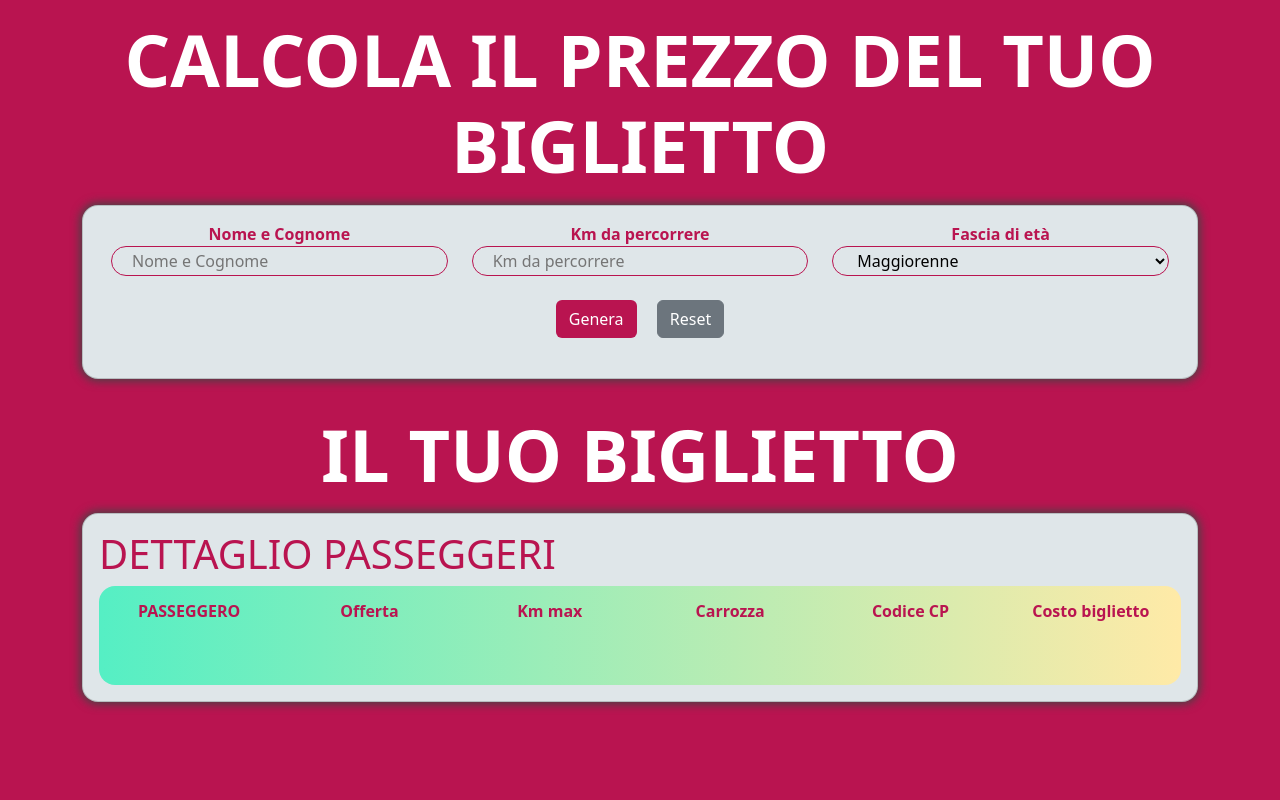
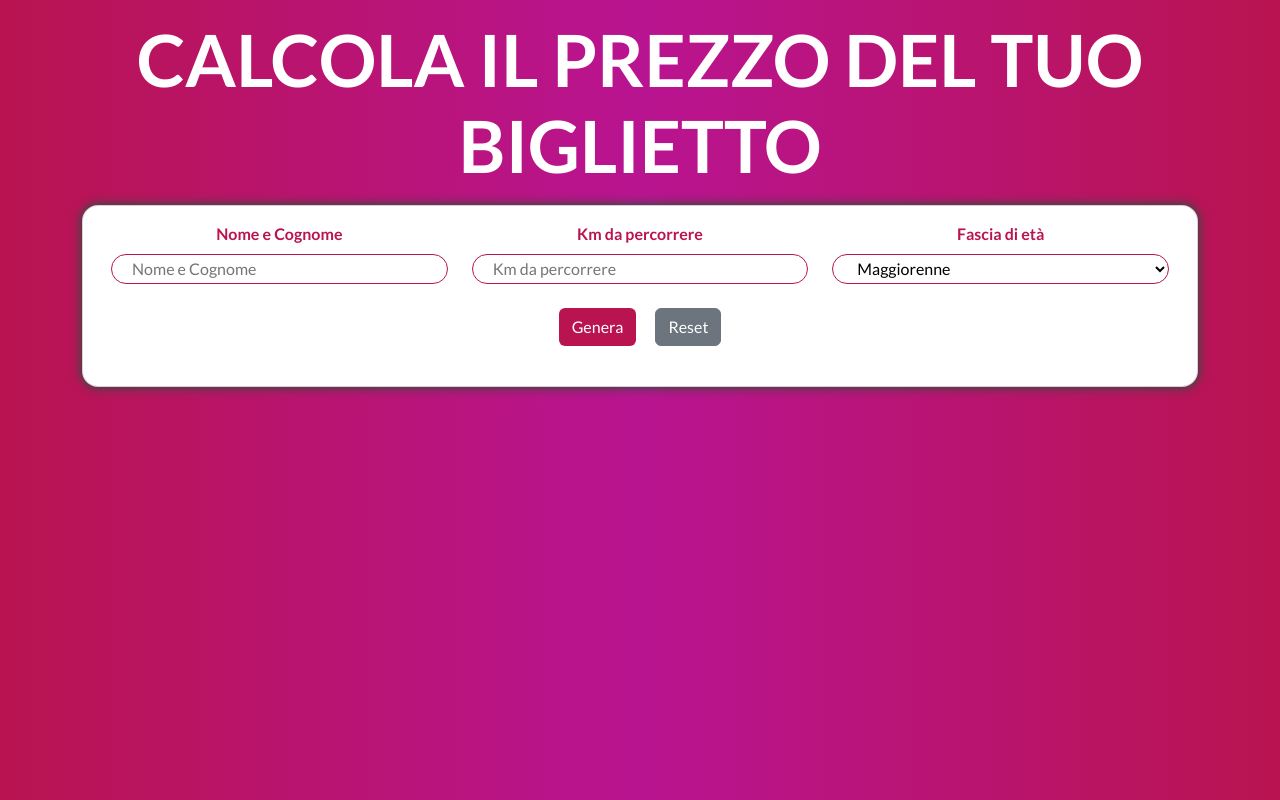
Before and after one commit to mattiavolpe/js-biglietto-treno-form, a plain HTML site: page index.html in a window 1280 px wide. Drawn offline with nearby package versions, Linux system fonts and the light colour scheme.

Commit message:
CHANGE Breakpoints + ADD more styling

```diff
--- a/assets/css/style.css
+++ b/assets/css/style.css
@@ -1,14 +1,29 @@
-body,
-#generate {
-  background-color: #b91450;
+body {
+  font-family: 'Lato', sans-serif;
+  background: #b91450;
+  background: linear-gradient(180deg, #b91450 0%, #b91491 50%, #b91450 100%);
 }
 
 section h1 {
   margin-top: 1rem;
 }
 
-input, select {
-  background-color: #dfe6e9;
+#generate {
+  background-color: #b91450;
+}
+
+#generate:focus-visible {
+  background-color: #a90440;
+  box-shadow: 0 0 0 0.25rem #e94480;
+}
+
+label {
+  margin-bottom: 0.5rem;
+}
+
+input,
+select {
+  background-color: #ffffff;
   border: 1px solid #b91450;
   border-radius: 16px;
   padding-left: 20px;
@@ -22,37 +37,49 @@ label,
 }
 
 label,
-#ticket_preview .card h6:first-of-type {
+#ticket_preview .card h6 {
   font-weight: 700;
 }
 
 
 #user_data .card,
 #ticket_preview .card {
-  background-color: #dfe6e9;
   box-shadow: 0 0 10px 2px #444444;
   margin: 1rem 0;
 }
 
 #ticket_preview .card .col {
-  /* border: 1px solid; */
   padding: 1rem;
 }
 
+#ticket_preview .card .col:not(:last-of-type) {
+  border-bottom: 3px solid #ffffff;
+}
+
 #ticket_preview .row {
-  background-image: linear-gradient(180deg, #55efc4 0%, #ffeaa7 100%);
+  background: #55efc4;
+  background: linear-gradient(180deg, #55efc4 0%, #ffeaa7 100%);
   border-radius: 16px;
 }
 
 h6[id^="ticket_preview_"] {
-  font-weight: 500;
   padding: 2rem 0 0;
+  text-decoration: underline;
 }
 
-@media screen and (min-width: 1200px) {
+@media screen and (min-width: 992px) {
+  body {
+    background: #b91450;
+    background: linear-gradient(90deg, #b91450 0%, #b91491 50%, #b91450 100%);
+}
 
   #ticket_preview .row {
-    background-image: linear-gradient(90deg, #55efc4 0%, #ffeaa7 100%);
+    background: #55efc4;
+    background: linear-gradient(90deg, #55efc4 0%, #ffeaa7 100%);
   }
 
+  #ticket_preview .card .col:not(:last-of-type) {
+    border-bottom: 0;
+    border-right: 3px solid #ffffff;
+  }
 }
--- a/assets/js/main.js
+++ b/assets/js/main.js
@@ -30,7 +30,7 @@ const ticketPreviewEl = document.getElementById("ticket_preview");
 generateBtn.addEventListener('click', function() {
   // CHECK IF EVERY INPUT IS FILLED
   if (userName == "" || Number(km.value) == 0) {
-    alert("ERRORE. Tutti i campi devono essere compilati");
+    alert("ERRORE. Tutti i campi devono essere compilati correttamente");
     return;
   }
 
--- a/index.html
+++ b/index.html
@@ -5,6 +5,11 @@
     <meta charset="UTF-8">
     <meta http-equiv="X-UA-Compatible" content="IE=edge">
     <meta name="viewport" content="width=device-width, initial-scale=1.0">
+
+    <!-- GOOGLE FONTS -->
+    <link rel="preconnect" href="https://fonts.googleapis.com">
+    <link rel="preconnect" href="https://fonts.gstatic.com" crossorigin>
+    <link href="https://fonts.googleapis.com/css2?family=Lato:wght@400;700&display=swap" rel="stylesheet">
 
     <!-- BOOTSTRAP CSS VIA CDN -->
     <link href="https://cdn.jsdelivr.net/npm/bootstrap@5.2.3/dist/css/bootstrap.min.css" rel="stylesheet" integrity="sha384-rbsA2VBKQhggwzxH7pPCaAqO46MgnOM80zW1RWuH61DGLwZJEdK2Kadq2F9CUG65" crossorigin="anonymous">
@@ -28,14 +33,14 @@
             <div class="card-body">
 
               <div id="inputs" class="container-fluid">
-                <div class="row row-cols-1 row-cols-xl-3">
+                <div class="row row-cols-1 row-cols-lg-3">
                   <div class="col">
                     <label for="name_surname">Nome e Cognome</label>
                     <input class="w-100" id="name_surname" type="text" placeholder="Nome e Cognome">
                   </div>
                   <!-- /.col -->
 
-                  <div class="col my-4 my-xl-0">
+                  <div class="col my-4 my-lg-0">
                     <label for="km">Km da percorrere</label>
                     <input class="w-100" id="km" type="number" name="km" placeholder="Km da percorrere">
                   </div>
@@ -70,15 +75,14 @@
         </section>
         <!-- /#user_data -->
 
-        <!-- TODO add d-none after coding session -->
-        <section id="ticket_preview" class="col-12">
+        <section id="ticket_preview" class="col-12 d-none">
           <h1 class="display-2 text-uppercase text-white fw-semibold">IL TUO BIGLIETTO</h1>
           <div class="card rounded-4">
             <div class="card-body">
-              <h3 class="display-6 text-uppercase text-xl-start">DETTAGLIO PASSEGGERI</h3>
+              <h3 class="display-6 text-uppercase text-lg-start">DETTAGLIO PASSEGGERI</h3>
 
               <div class="container-fluid">
-                <div class="row row-cols-1 row-cols-xl-6">
+                <div class="row row-cols-1 row-cols-lg-6">
 
                   <div class="col">
                     <h6 class="text-uppercase">PASSEGGERO</h6>
```
